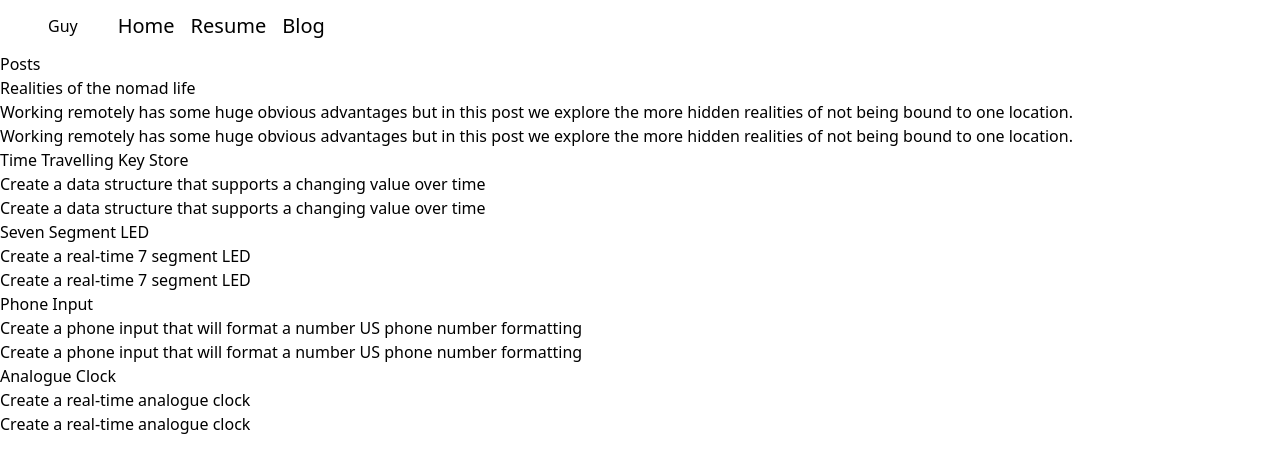
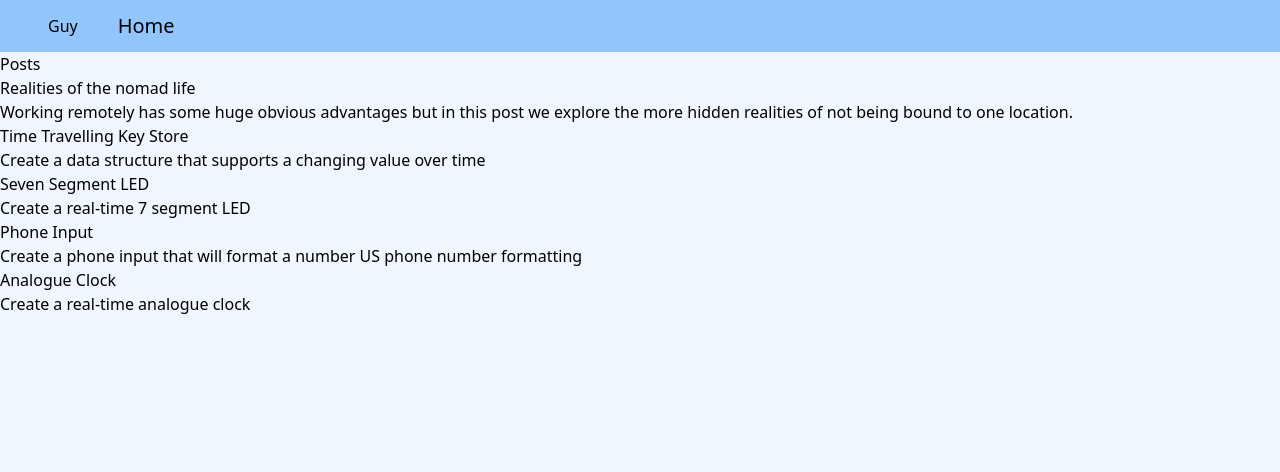
Before and after one commit to guyathomas/guythomas.me, a Next.js app in the folder packages/blog/: page / in a window 1280 px wide. Shown: the top 472 px of the page. Built offline with nearby package versions, Linux system fonts and the light colour scheme; what device-detector-js, tailwindcss-container-bleed would draw is missing.

Commit message:
add styling for blog post

```diff
--- a/packages/blog/content/blog/realities-of-the-nomad-life.md
+++ b/packages/blog/content/blog/realities-of-the-nomad-life.md
@@ -6,8 +6,6 @@ description: "Working remotely has some huge obvious advantages but in this post
 tags:
   - remote work
 ---
-
-![Overlooking Seattle](https://images.unsplash.com/photo-1524681900586-cc3f422de659?ixid=MnwxMjA3fDB8MHxwaG90by1wYWdlfHx8fGVufDB8fHx8&ixlib=rb-1.2.1&auto=format&fit=crop&w=1950&q=80)
 
 ## First up, it's really, really cool
 
--- a/packages/blog/package.json
+++ b/packages/blog/package.json
@@ -10,6 +10,7 @@
   "dependencies": {
     "classnames": "^2.3.1",
     "critters": "^0.0.16",
+    "dayjs": "^1.11.5",
     "device-detector-js": "^3.0.3",
     "next": "latest",
     "normalize-path": "^3.0.0",
--- a/packages/blog/src/components/Header/Header.module.css
+++ b/packages/blog/src/components/Header/Header.module.css
@@ -25,7 +25,6 @@
   .linkContainer {
     opacity: 0;
     visibility: hidden;
-    transition: visibility 0.3s linear, opacity 0.3s linear;
     z-index: 1;
     flex-direction: column;
     position: absolute;
@@ -42,6 +41,7 @@
 @media (max-width: 768px) {
   .linkContainerMobileExpanded {
     opacity: 1;
+    transition: visibility 0.3s linear, opacity 0.3s linear;
     visibility: visible;
   }
 }
--- a/packages/blog/src/components/Header/Header.tsx
+++ b/packages/blog/src/components/Header/Header.tsx
@@ -9,17 +9,13 @@ interface Link {
   path: string;
 }
 
-const links: Link[] = [
-  { name: "Home", path: "/" },
-  { name: "Resume", path: "/resume" },
-  { name: "Blog", path: "/blog" },
-];
+const links: Link[] = [{ name: "Home", path: "/" }];
 
 const Header: React.FC<React.PropsWithChildren> = () => {
-  const [isExpanded, setIsExpanded] = React.useState(true);
+  const [isExpanded, setIsExpanded] = React.useState(false);
 
   return (
-    <div className={cx(styles.header)}>
+    <div className={cx(styles.header, "bg-blue-300")}>
       <div className={styles.headerLinks}>
         <h3 className={styles.siteTitle}>Guy</h3>
         <div
--- a/packages/blog/src/components/Layout/Layout.tsx
+++ b/packages/blog/src/components/Layout/Layout.tsx
@@ -8,8 +8,10 @@ const Layout: React.FC<React.PropsWithChildren<LayoutProps>> = ({
   children,
 }) => (
   <SidebarContextProvider>
-    <Header />
-    {children}
+    <div className="bg-blue-50 min-h-screen">
+      <Header />
+      {children}
+    </div>
   </SidebarContextProvider>
 );
 
--- a/packages/blog/src/components/PostSummary/PostSummary.tsx
+++ b/packages/blog/src/components/PostSummary/PostSummary.tsx
@@ -4,12 +4,11 @@ import { PostMeta } from "~/lib/posts";
 
 const PostSummary: React.FC<PostMeta> = ({ title, id, description }) => {
   return (
-    <Link href={id}>
+    <Link href={"/blog" + id}>
       <a>
         <div>
           <h3>{title}</h3>
           {description && <h4>{description}</h4>}
-          <p>{description}</p>
         </div>
       </a>
     </Link>
--- a/packages/blog/src/pages/blog/[...id].tsx
+++ b/packages/blog/src/pages/blog/[...id].tsx
@@ -1,7 +1,7 @@
 import Head from "next/head";
 import { GetStaticProps, GetStaticPaths } from "next";
+import dayjs from "dayjs";
 import { getAllPostIds, getPostData, FullPost } from "~/lib/posts";
-
 interface PostProps {
   postData: FullPost;
 }
@@ -12,11 +12,18 @@ const Post: React.FC<PostProps> = ({ postData }) => (
       <title>{postData.title}</title>
     </Head>
     <article>
-      <div>
-        <h1>{postData.title}</h1>
-        {postData.date && <div>{postData.date}</div>}
+      <div className="bx-container bg-blue-300 pt-16 pb-4 md:pt-32 md:pb-8 ">
+        <div className="p-4 md:p-0">
+          <h1>{postData.title}</h1>
+          {postData.date && (
+            <div>{dayjs(postData.date).format("MMMM D, YYYY")}</div>
+          )}
+        </div>
       </div>
-      <div dangerouslySetInnerHTML={{ __html: postData.contentHtml }} />
+      <div
+        className="p-4 md:p-0"
+        dangerouslySetInnerHTML={{ __html: postData.contentHtml }}
+      />
     </article>
   </div>
 );
--- a/packages/blog/src/pages/index.tsx
+++ b/packages/blog/src/pages/index.tsx
@@ -1,30 +1,23 @@
 import Link from "next/link";
 import { GetStaticProps } from "next";
-import { getSortedPostsData } from "~/lib/posts";
+import { getSortedPostsData, PostMeta } from "~/lib/posts";
 import PostSummary from "~/components/PostSummary";
 
 const POST_COUNT = 5;
 interface HomeProps {
-  allPostsData: {
-    date: string;
-    title: string;
-    id: string;
-    description: string;
-    subtitle?: string;
-  }[];
+  allPostsData: PostMeta[];
 }
 const Home: React.FC<HomeProps> = ({ allPostsData }) => {
   return (
     <section>
       <h2>Posts</h2>
       <ul>
-        {allPostsData.map(({ id, date, title, description, subtitle }) => (
+        {allPostsData.map(({ id, date, title, description }) => (
           <li key={id}>
             <PostSummary
-              target={id}
+              id={id}
               title={title}
               description={description}
-              subtitle={subtitle}
               date={date}
             />
           </li>
```
Also changed, not shown: 1 other file (tests, documents, lock files or other folders).
